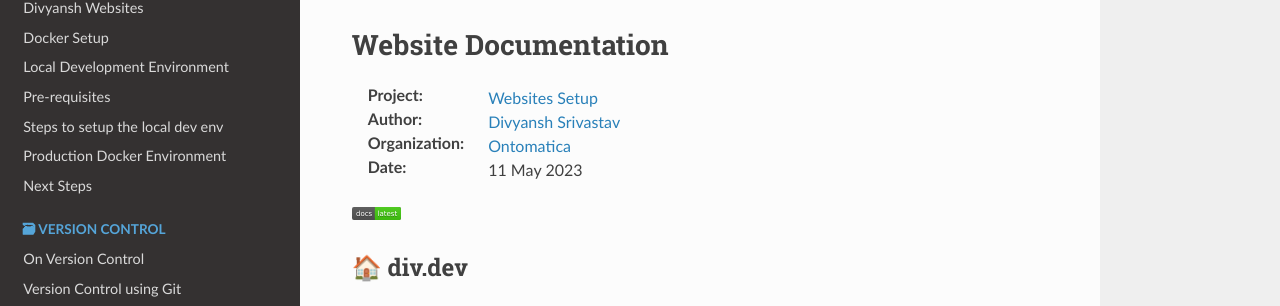
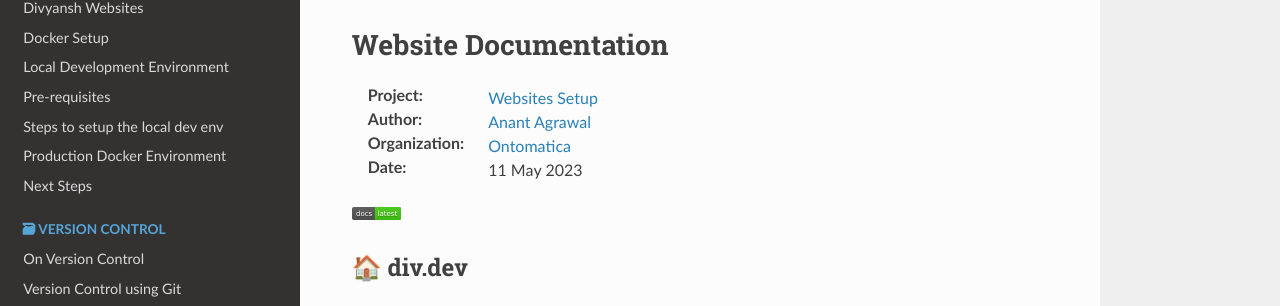
Before and after one commit to jaygray0919/wsdoc, a Sphinx documentation site: the page built from docs/index.rst, in a window 1280 px wide and 900 px high. Shown: the part 169-475 px from the top of the window. Built offline with Sphinx 7.4.7 and the Read the Docs theme 2.0.0, drawn with Linux system fonts in a browser that asks for light colours; comment, search, counter and statistics services are not loaded.

Commit message:
updated index.rst

```diff
--- a/docs/index.rst
+++ b/docs/index.rst
@@ -10,7 +10,7 @@ Website Documentation
 ---------------------
 
 :Project: `Websites Setup <https://example.com/index.html>`_
-:Author: `Divyansh Srivastav <divyanshsrivastav11@gmail.com>`_
+:Author: `Anant Agrawal <https://github.com/anant-k-agrawal>`_
 :Organization: `Ontomatica <https://dailyfood.io>`_
 :Date: 11 May 2023
 
```
